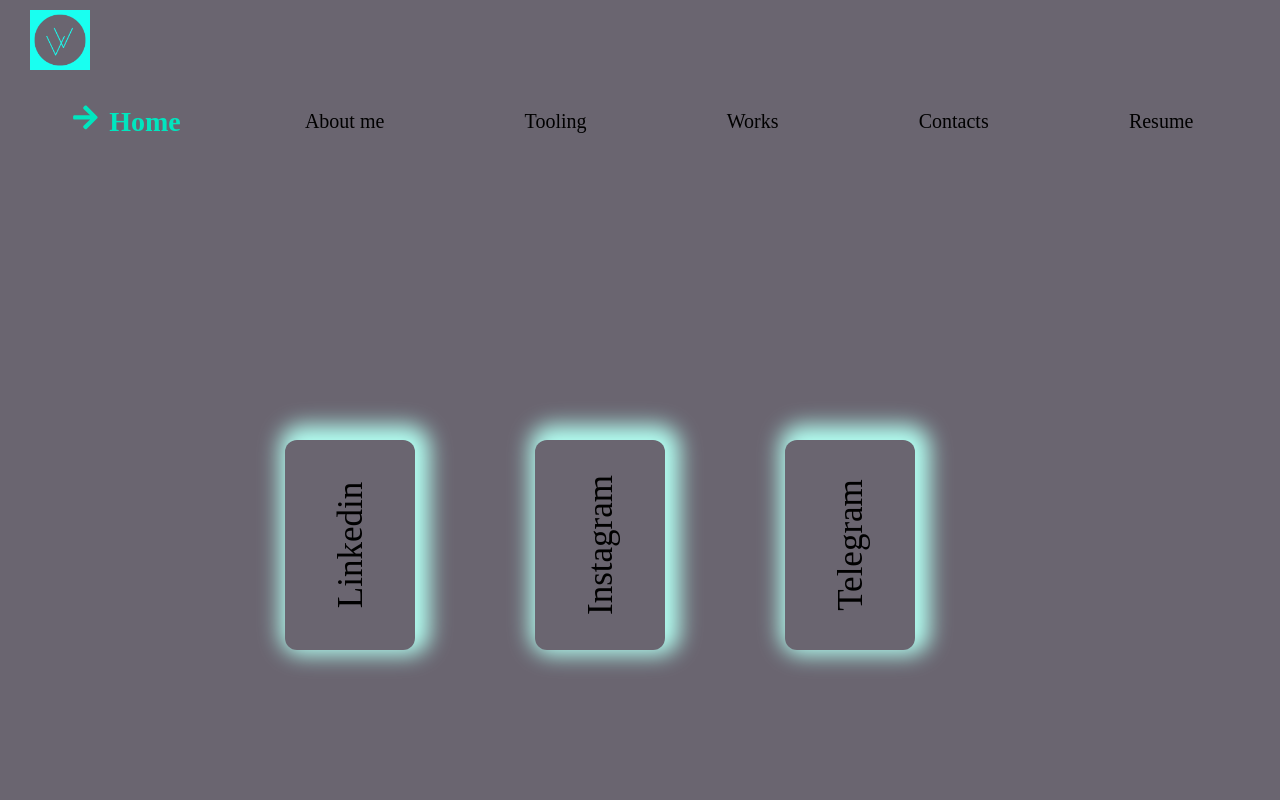
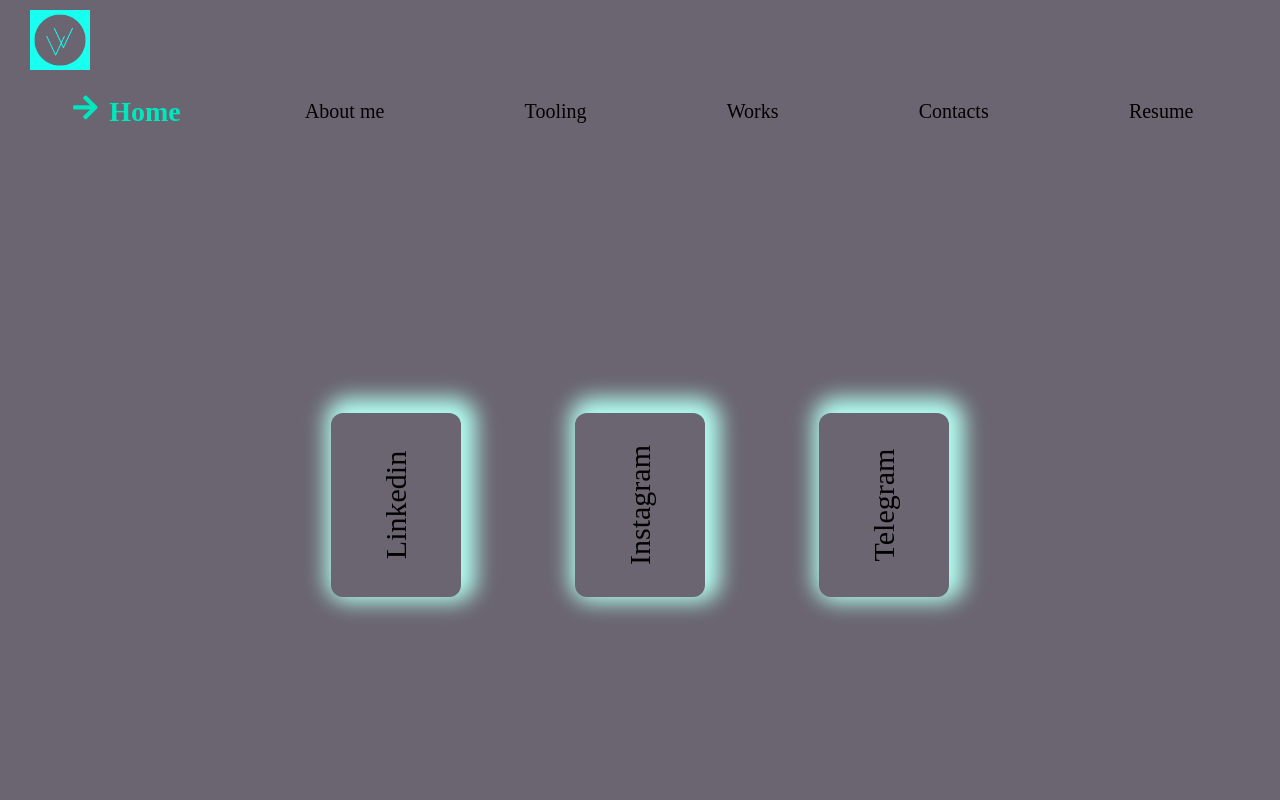
Before and after one commit to vivinohradova2/my-portfolio, a React (Create React App) app: page / in a window 1280 px wide. Shown: the top 800 px of the page. Built offline with nearby package versions, Linux system fonts and the light colour scheme; a web font is replaced by a local one.

Commit message:
sosial paddings

```diff
--- a/src/components/Header/Header.module.scss
+++ b/src/components/Header/Header.module.scss
@@ -29,11 +29,11 @@ header {
       justify-content: space-between;
       align-items: center;
       height: calc(100vh - 190px);
-      padding: 30px 0;
+      padding: 20px 0 80px 0;
 
       .social {
         display: flex;
-        padding: 80px 80px 80px 0;
+        padding: 40px 80px 80px 0;
 
         a {
           text-decoration: none;
@@ -43,9 +43,9 @@ header {
             display: flex;
             transform: rotate(270deg);
             min-width: 210px;
-            height: 130px;
+            height: 150px;
             box-shadow: 5px 5px 21px 10px #b3fff2;
-            margin: 20px;
+            margin: 50px;
             justify-content: center;
             align-items: center;
             font-size: 35px;
@@ -371,16 +371,17 @@ header {
       .menuOpen {
         padding: 0;
         height: 300px;
+      }
 
         .desktop {
           .social {
-            width: 50%;
+            padding: 40px 0px 100px 0;
 
             a {
               p {
                 min-width: 184px;
                 height: 130px;
-                margin: 7px;
+                margin: 30px;
                 font-size: 30px;
 
                 &:hover {
@@ -403,4 +404,3 @@ header {
       }
     }
   }
-}
```
